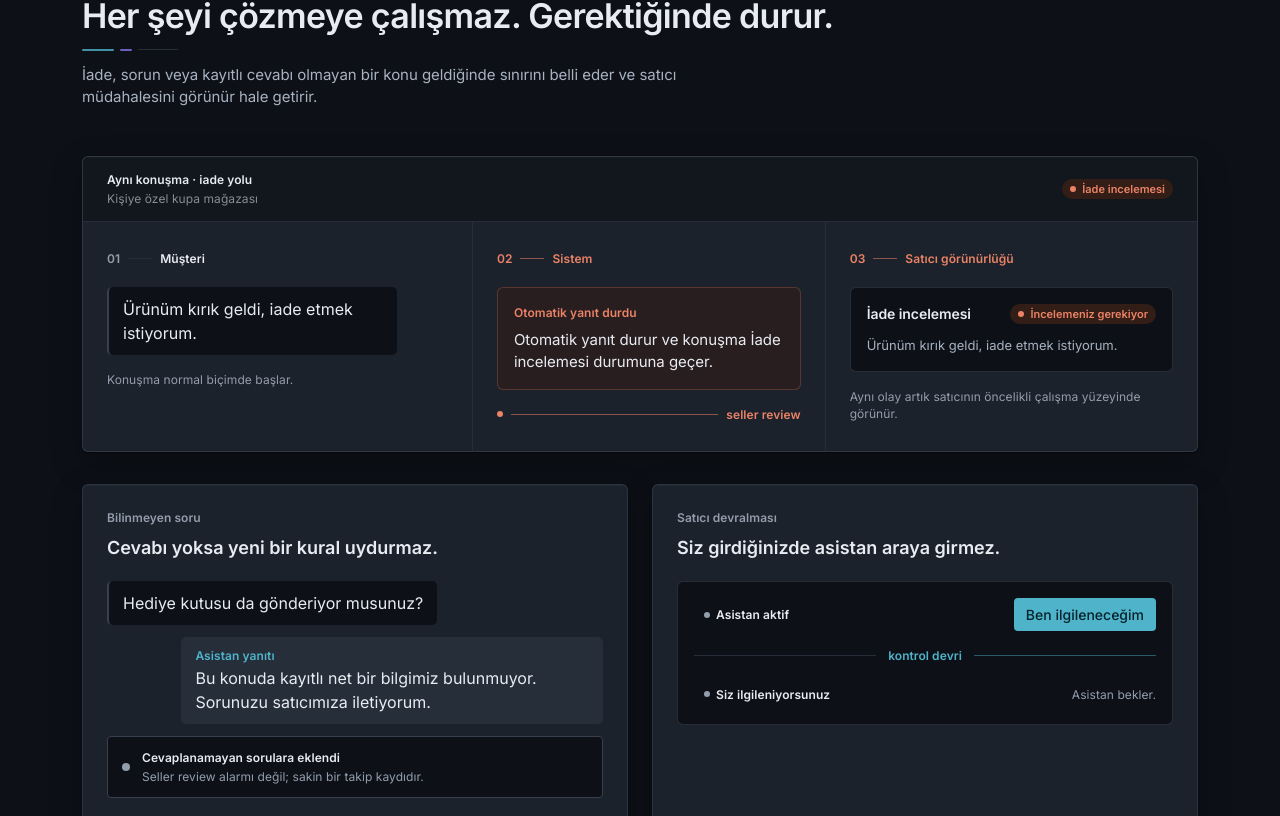
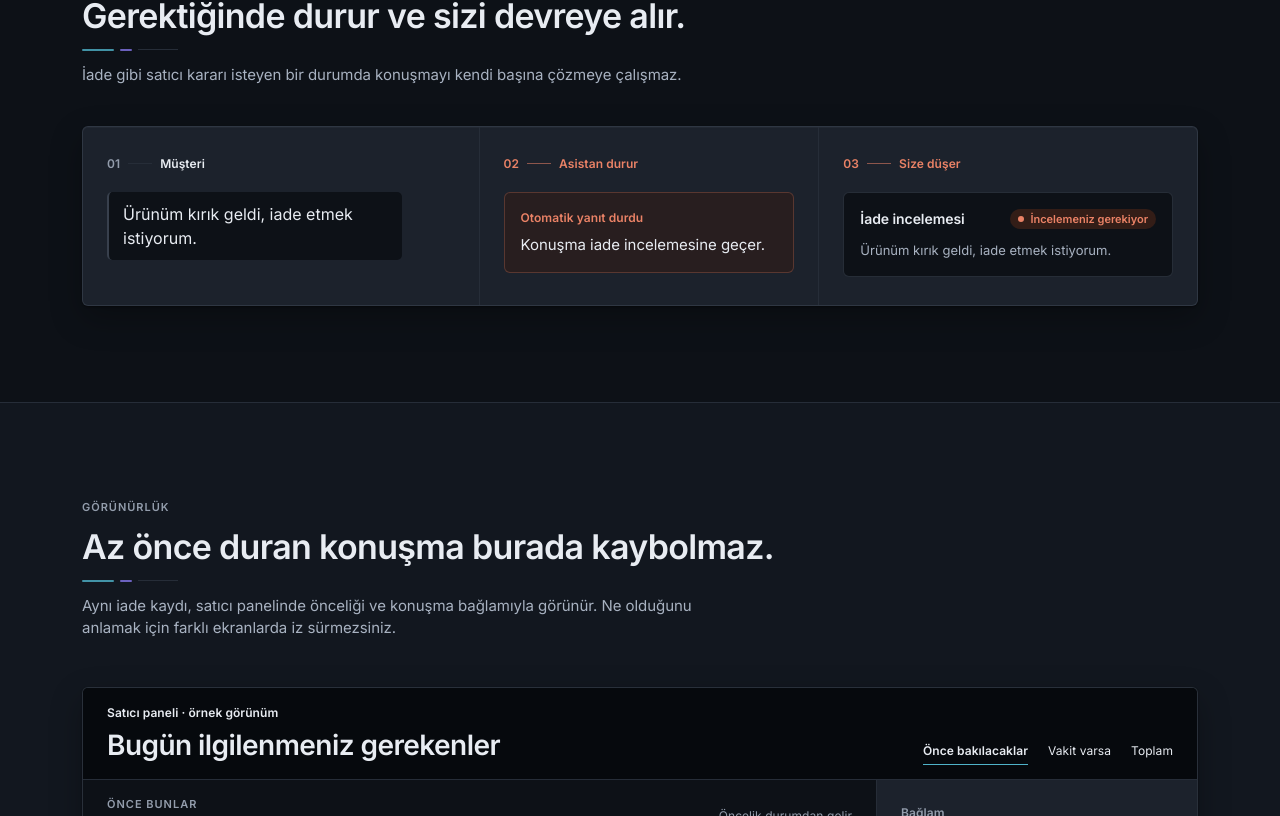
Before and after one commit to keremm44/whatsapp-assistant, a Next.js app in the folder frontend/: page / in a window 1280 px wide. Shown: the part 3344-4160 px from the top of the page. Built offline with nearby package versions, Linux system fonts and the light colour scheme; no server answers.

Commit message:
frontend: reduce repeated difficult-case messaging

```diff
--- a/frontend/src/components/marketing/difficult-cases.tsx
+++ b/frontend/src/components/marketing/difficult-cases.tsx
@@ -7,9 +7,10 @@ import { MarketingSectionHeading } from "@/components/marketing/section-heading"
 import { StatusChip } from "@/components/shared/status-chip";
 
 /**
- * Difficult cases — a narrative product flow rather than three equal
- * dashboard cells. Neutral carries the customer/system path; coral begins
- * only when the backend meaning becomes genuine seller review.
+ * Difficult cases — one concise exception path. The seller has already
+ * seen ownership in Control and can try unknown/return branches in Demo,
+ * so this section only proves the key boundary: the assistant stops and
+ * turns a sensitive case into visible seller work.
  */
 export function DifficultCases() {
   return (
@@ -17,22 +18,13 @@ export function DifficultCases() {
       <div className="mx-auto w-full max-w-[1180px] px-4 py-16 md:px-6 md:py-24 lg:px-8">
         <MarketingSectionHeading
           eyebrow="Zor durumlar"
-          title="Her şeyi çözmeye çalışmaz. Gerektiğinde durur."
-          description="İade, sorun veya kayıtlı cevabı olmayan bir konu geldiğinde sınırını belli eder ve satıcı müdahalesini görünür hale getirir."
+          title="Gerektiğinde durur ve sizi devreye alır."
+          description="İade gibi satıcı kararı isteyen bir durumda konuşmayı kendi başına çözmeye çalışmaz."
         />
 
-        <MarketingReveal className="mt-12">
+        <MarketingReveal className="mt-10">
           <ReturnJourney />
         </MarketingReveal>
-
-        <div className="mt-8 grid gap-6 lg:grid-cols-2">
-          <MarketingReveal>
-            <UnknownQuestionFlow />
-          </MarketingReveal>
-          <MarketingReveal>
-            <SellerTakeoverFlow />
-          </MarketingReveal>
-        </div>
       </div>
     </section>
   );
@@ -41,33 +33,19 @@ export function DifficultCases() {
 function ReturnJourney() {
   return (
     <div className="overflow-hidden rounded-sheet border border-boundary/70 bg-raised shadow-surface">
-      <div className="flex flex-wrap items-center justify-between gap-3 border-b border-divider bg-chrome/45 px-5 py-3.5 sm:px-6">
-        <div>
-          <p className="type-meta font-semibold text-chrome-foreground">Aynı konuşma · iade yolu</p>
-          <p className="mt-0.5 type-meta text-chrome-foreground/55">{MARKETING_STORY.storeLabel}</p>
-        </div>
-        <StatusChip tone="attention">İade incelemesi</StatusChip>
-      </div>
-
-      <div className="relative grid gap-0 lg:grid-cols-[1.05fr_0.95fr_1fr]">
+      <div className="grid lg:grid-cols-[1.05fr_0.9fr_1fr]">
         <JourneyStage index="01" label="Müşteri">
           <ChatBubble from="customer">{MARKETING_STORY.returnQuestion}</ChatBubble>
-          <p className="mt-4 type-meta text-muted-foreground">Konuşma normal biçimde başlar.</p>
         </JourneyStage>
 
-        <JourneyStage index="02" label="Sistem" attention>
+        <JourneyStage index="02" label="Asistan durur" attention>
           <div className="rounded-sheet border border-attention/25 bg-attention-soft/55 p-4">
             <p className="type-meta font-semibold text-attention">Otomatik yanıt durdu</p>
-            <p className="mt-2 type-body text-foreground">{MARKETING_STORY.returnSystemOutcome}</p>
-          </div>
-          <div className="mt-4 flex items-center gap-2" aria-hidden="true">
-            <span className="h-1.5 w-1.5 rounded-full bg-attention" />
-            <span className="h-px flex-1 bg-attention/55" />
-            <span className="type-meta font-semibold text-attention">seller review</span>
+            <p className="mt-2 type-body text-foreground">Konuşma iade incelemesine geçer.</p>
           </div>
         </JourneyStage>
 
-        <JourneyStage index="03" label="Satıcı görünürlüğü" attention last>
+        <JourneyStage index="03" label="Size düşer" attention last>
           <div className="rounded-sheet border border-boundary/60 bg-sunken p-4">
             <div className="flex flex-wrap items-center justify-between gap-3">
               <p className="type-row-primary text-foreground">İade incelemesi</p>
@@ -75,9 +53,6 @@ function ReturnJourney() {
             </div>
             <p className="mt-3 type-row-secondary text-muted">{MARKETING_STORY.returnQuestion}</p>
           </div>
-          <p className="mt-4 type-meta text-muted-foreground">
-            Aynı olay artık satıcının öncelikli çalışma yüzeyinde görünür.
-          </p>
         </JourneyStage>
       </div>
     </div>
@@ -118,59 +93,3 @@ function JourneyStage({
     </div>
   );
 }
-
-function UnknownQuestionFlow() {
-  return (
-    <div className="h-full rounded-sheet border border-boundary/60 bg-raised p-5 shadow-surface sm:p-6">
-      <p className="type-meta font-semibold text-muted-foreground">Bilinmeyen soru</p>
-      <h3 className="mt-2 font-heading text-lg font-semibold text-foreground">Cevabı yoksa yeni bir kural uydurmaz.</h3>
-
-      <div className="mt-5 space-y-3">
-        <ChatBubble from="customer">{MARKETING_STORY.unknownQuestion}</ChatBubble>
-        <ChatBubble from="assistant">{MARKETING_STORY.unknownAnswer}</ChatBubble>
-        <div className="flex items-center gap-3 rounded-control border border-boundary bg-recessed px-3.5 py-3">
-          <span aria-hidden="true" className="h-2 w-2 shrink-0 rounded-full bg-muted-foreground" />
-          <div>
-            <p className="type-meta font-semibold text-foreground">Cevaplanamayan sorulara eklendi</p>
-            <p className="mt-0.5 type-meta text-muted-foreground">Seller review alarmı değil; sakin bir takip kaydıdır.</p>
-          </div>
-        </div>
-      </div>
-    </div>
-  );
-}
-
-function SellerTakeoverFlow() {
-  return (
-    <div className="h-full rounded-sheet border border-boundary/60 bg-raised p-5 shadow-surface sm:p-6">
-      <p className="type-meta font-semibold text-muted-foreground">Satıcı devralması</p>
-      <h3 className="mt-2 font-heading text-lg font-semibold text-foreground">Siz girdiğinizde asistan araya girmez.</h3>
-
-      <div className="mt-5 rounded-sheet border border-boundary/60 bg-sunken p-4">
-        <div className="flex flex-wrap items-center justify-between gap-3">
-          <span className="inline-flex h-7 items-center gap-1.5 rounded-control bg-recessed px-2.5 type-meta font-semibold text-foreground">
-            <span aria-hidden="true" className="h-1.5 w-1.5 rounded-full bg-muted-foreground" />
-            Asistan aktif
-          </span>
-          <span className="rounded-control bg-primary-button px-3 py-1.5 text-sm font-medium text-primary-foreground">
-            Ben ilgileneceğim
-          </span>
-        </div>
-
-        <div className="my-4 flex items-center gap-3" aria-hidden="true">
-          <span className="h-px flex-1 bg-divider" />
-          <span className="type-meta font-semibold text-primary">kontrol devri</span>
-          <span className="h-px flex-1 bg-primary/45" />
-        </div>
-
-        <div className="flex flex-wrap items-center justify-between gap-3">
-          <span className="inline-flex h-7 items-center gap-1.5 rounded-control bg-recessed px-2.5 type-meta font-semibold text-foreground">
-            <span aria-hidden="true" className="h-1.5 w-1.5 rounded-full bg-muted-foreground" />
-            Siz ilgileniyorsunuz
-          </span>
-          <p className="type-meta text-muted-foreground">Asistan bekler.</p>
-        </div>
-      </div>
-    </div>
-  );
-}
```
